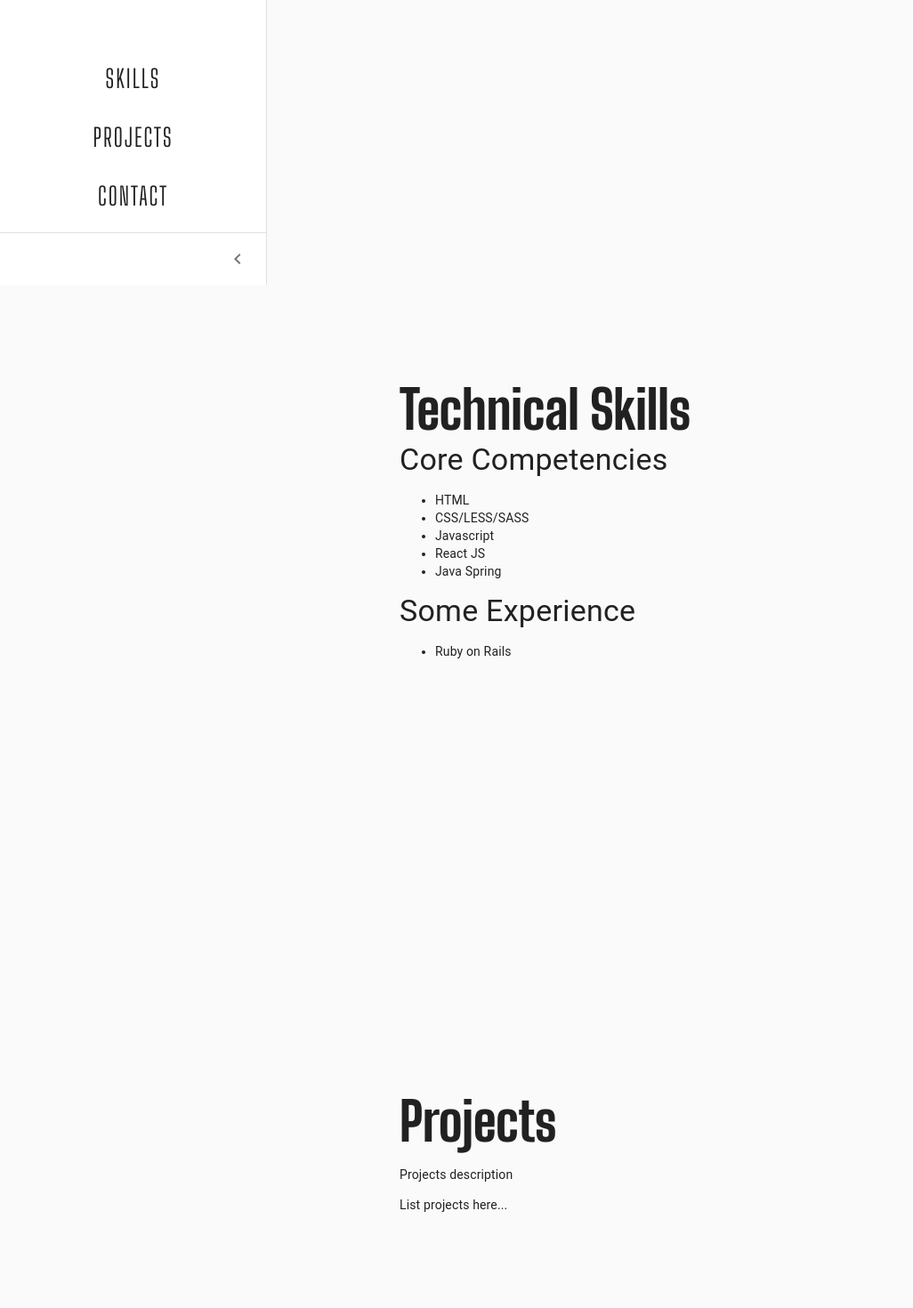
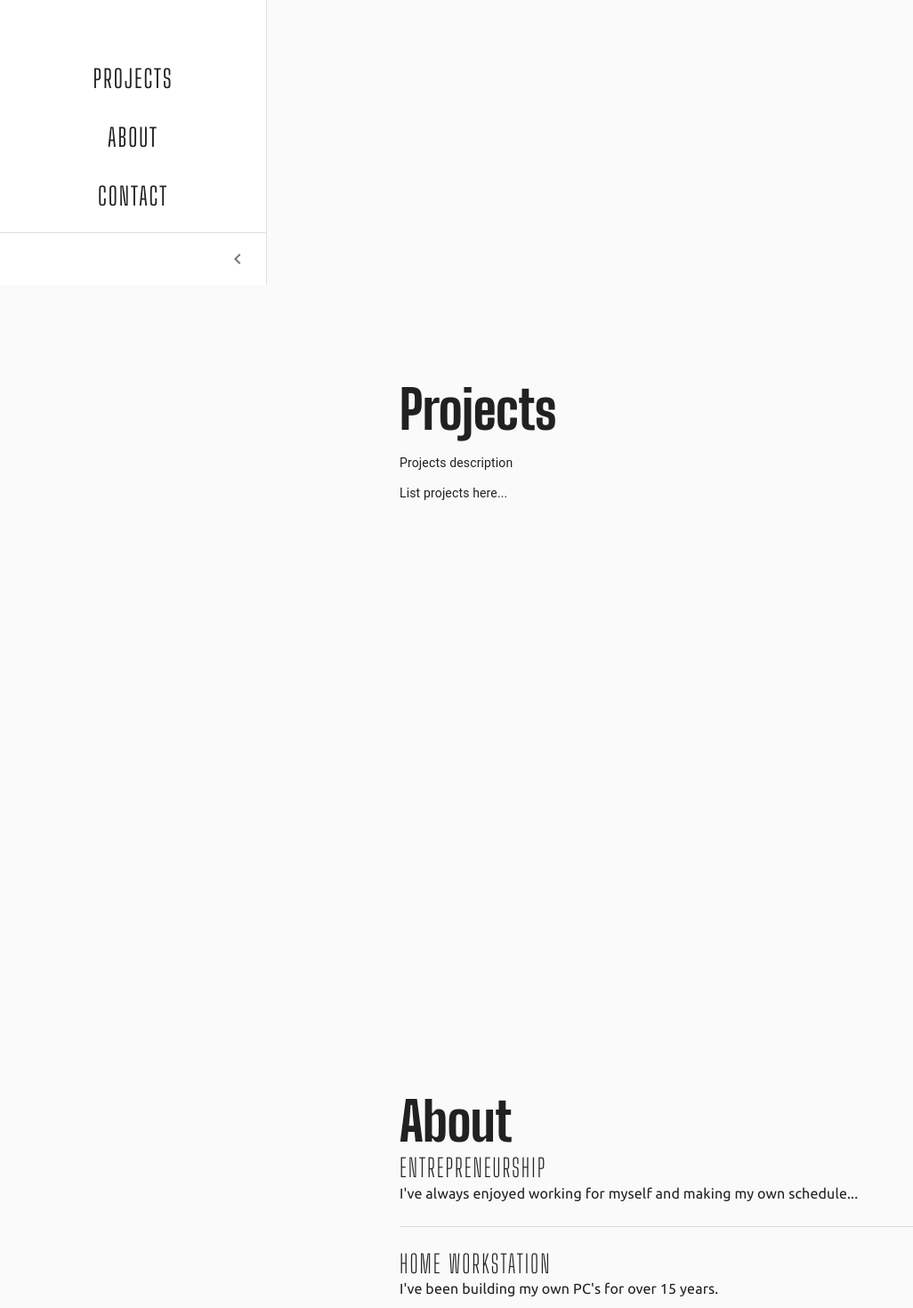
Before and after one commit to mjherich/Portfolio, a React (Create React App) app: page / in a window 1280 px wide. Shown: the part 480-1950 px from the top of the page at 89% size, without its empty margins (0-1026 px from the left). Built offline with nearby package versions, Linux system fonts and the light colour scheme.

Commit message:
Change skills section to about

```diff
--- a/src/App.js
+++ b/src/App.js
@@ -15,6 +15,13 @@ const theme = createMuiTheme({
     h2: {
       fontFamily: '"Big Shoulders Display"',
       fontWeight: 'bold',
+    },
+    h3: {
+      fontFamily: '"Big Shoulders Display"',
+      fontSize: 28,
+      fontWeight: '300',
+      textTransform: "uppercase",
+      letterSpacing: 2,
     },
     subtitle1: {
       fontFamily: '"Big Shoulders Display"',
--- /dev/null
+++ b/src/components/about/About.js
@@ -0,0 +1,23 @@
+import React from 'react';
+import { Typography } from '@material-ui/core';
+import Divider from '@material-ui/core/Divider';
+
+export default function About() {
+  return (
+    <section id="skills">
+      <Typography variant="h2">About</Typography>
+      <Typography variant="h3">Entrepreneurship</Typography>
+      <Typography variant="body1">I've always enjoyed working for myself and making my own schedule...</Typography>
+      <Divider style={{margin: "25px 0"}} />
+      <Typography variant="h3">Home Workstation</Typography>
+      <Typography variant="body1">I've been building my own PC's for over 15 years.</Typography>
+      <ul className="skills-list">
+        <li>HTML</li>
+        <li>CSS/LESS/SASS</li>
+        <li>Javascript</li>
+        <li>React JS</li>
+        <li>Java Spring</li>
+      </ul>
+    </section>
+  )
+}
--- a/src/components/main/Main.js
+++ b/src/components/main/Main.js
@@ -1,7 +1,7 @@
 import React from 'react';
 
 import Welcome from '../welcome/Welcome'
-import Skills from '../skills/Skills';
+import About from '../about/About';
 import Projects from '../projects/Projects';
 import './main.scss';
 
@@ -9,8 +9,8 @@ export default function Main() {
   return (
     <div className="portfolio-main">
       <Welcome />
-      <Skills />
       <Projects />
+      <About />
     </div>
   )
 }
--- a/src/components/navigation/Drawer.js
+++ b/src/components/navigation/Drawer.js
@@ -112,10 +112,10 @@ export default function MiniDrawer({open, setOpen}) {
       </Container>
       <List className={classes.list}>
         <ListItem button>
-          <ListItemText primary="Skills" />
+          <ListItemText primary="Projects" />
         </ListItem>
         <ListItem button>
-          <ListItemText primary="Projects" />
+          <ListItemText primary="About" />
         </ListItem>
         <ListItem button>
           <ListItemText primary="Contact" />
--- a/src/components/skills/Skills.js
+++ /dev/null
@@ -1,22 +0,0 @@
-import React from 'react';
-import { Typography } from '@material-ui/core';
-
-export default function Skills() {
-  return (
-    <section id="skills">
-      <Typography variant="h2">Technical Skills</Typography>
-      <Typography variant="h4">Core Competencies</Typography>
-      <ul className="skills-list">
-        <li>HTML</li>
-        <li>CSS/LESS/SASS</li>
-        <li>Javascript</li>
-        <li>React JS</li>
-        <li>Java Spring</li>
-      </ul>
-      <Typography variant="h4">Some Experience</Typography>
-      <ul className="skills-list">
-        <li>Ruby on Rails</li>
-      </ul>
-    </section>
-  )
-}
```
